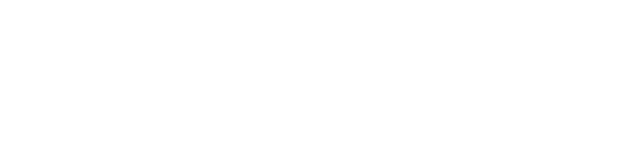
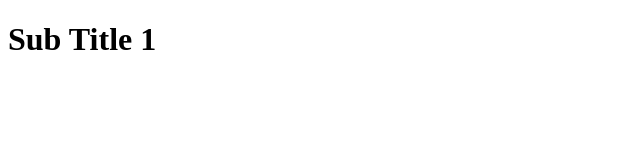
Before and after one commit to roussetcedric/sharezza, a plain HTML site: page index.html in a window 1280 px wide. Shown: the whole page, without its empty margins (0-640 px from the left). Drawn offline with Linux system fonts and the light colour scheme.

Commit message:
Add Subtitle1 in Body in index.html

```diff
--- a/index.html
+++ b/index.html
@@ -5,6 +5,6 @@
     <title>New Title</title>
   </head>
   <body>
-
+    <h1>Sub Title 1</h1>
   </body>
 </html>
```
